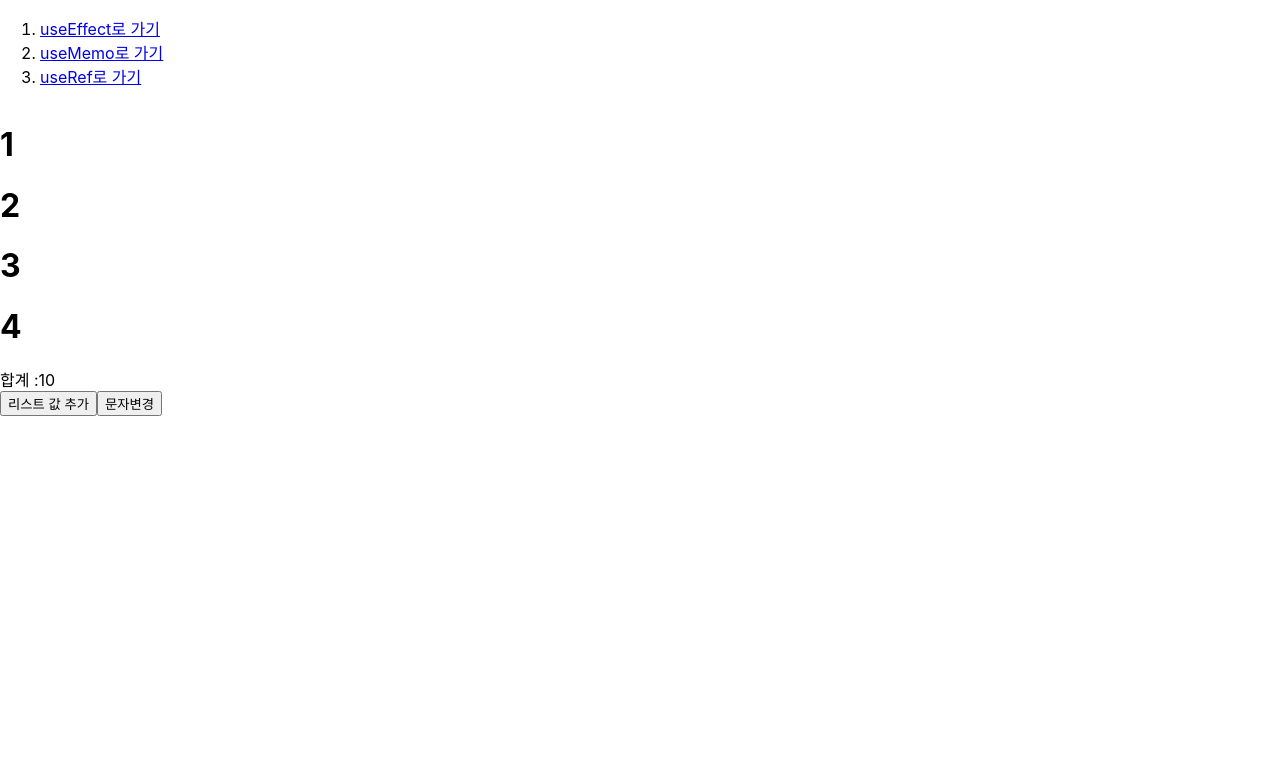
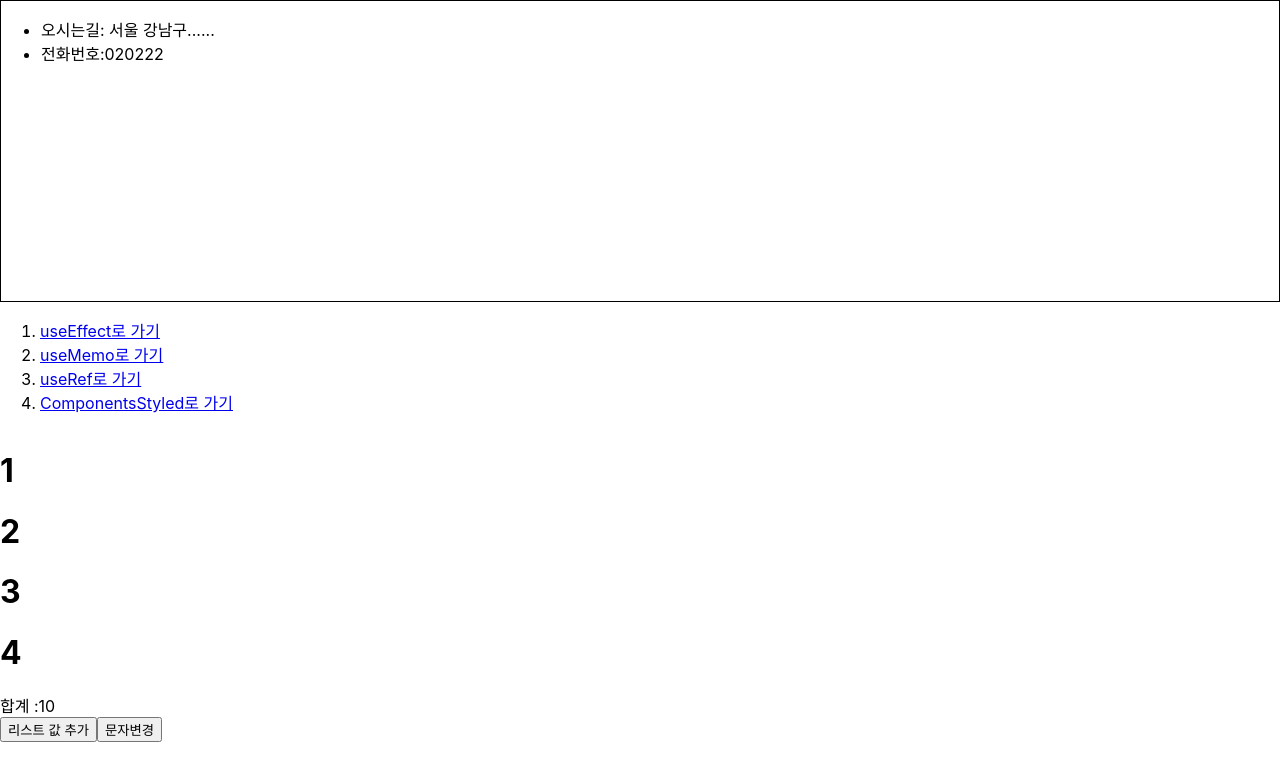
Before and after one commit to chan-hyeok-kim/React_Study, a React (Create React App) app: page /useMemo in a window 1280 px wide. Shown: the top 780 px of the page. Built offline with nearby package versions, Linux system fonts and the light colour scheme.

Commit message:
components styled react

```diff
--- a/src/App.js
+++ b/src/App.js
@@ -6,10 +6,13 @@ import { Link, Route, Routes } from "react-router-dom";
 import UseMemo from "./pages/UseMemo";
 import UseEffect from "./pages/UseEffect";
 import UseRef from "./pages/UseRef";
+import ComponentsStyled from "./pages/ComponentsStyled";
+import Header from "./pages/Header";
 
 function App() {
   return (
     <div>
+      <Header></Header>
       <div className="header">
         <ol>
           <li>
@@ -21,6 +24,9 @@ function App() {
           <li>
             <Link to="/useRef">useRef로 가기</Link>
           </li>
+          <li>
+            <Link to="/ComponentsStyled">ComponentsStyled로 가기</Link>
+          </li>
         </ol>
       </div>
       <Container>
@@ -28,6 +34,12 @@ function App() {
           <Route path="/useMemo" exact={true} element={<UseMemo />} />
           <Route path="/useEffect" exact={true} element={<UseEffect />} />
           <Route path="/useRef" exact={true} element={<UseRef />} />
+
+          <Route
+            path="/componentsStyled"
+            exact={true}
+            element={<ComponentsStyled />}
+          />
         </Routes>
       </Container>
     </div>
--- /dev/null
+++ b/src/pages/ComponentsStyled.js
@@ -0,0 +1,23 @@
+import React, { useEffect, useRef } from "react";
+import { Title } from "./MyCss";
+
+const ComponentsStyled = () => {
+  const tRef = useRef(null);
+
+  useEffect(() => {
+    const t = document.createElement("h1");
+    t.style.color = "red";
+    t.innerText = "테스트";
+    tRef.current.appendChild(t);
+  }, []);
+
+  return (
+    <div>
+      <div ref={tRef}></div>
+
+      <Title>스타일드</Title>
+    </div>
+  );
+};
+
+export default ComponentsStyled;
--- /dev/null
+++ b/src/pages/Header.js
@@ -0,0 +1,24 @@
+import React from "react";
+import styled from "styled-components";
+
+//하나의 컴포넌트 생성(재사용)
+
+const HeaderList = styled.div`
+  border: 1px solid black;
+  height: 300px;
+`;
+
+const Header = () => {
+  return (
+    <div>
+      <HeaderList>
+        <ul>
+          <li>오시는길: 서울 강남구......</li>
+          <li>전화번호:020222</li>
+        </ul>
+      </HeaderList>
+    </div>
+  );
+};
+
+export default Header;
--- /dev/null
+++ b/src/pages/MyCss.js
@@ -0,0 +1,9 @@
+import styled from "styled-components";
+
+const Title = styled.h1`
+  font-size: 1.5em;
+  text-align: center;
+  color: #bf4f74;
+`;
+
+export { Title };
```
Also changed, not shown: src/pages/Footer.js (added).
